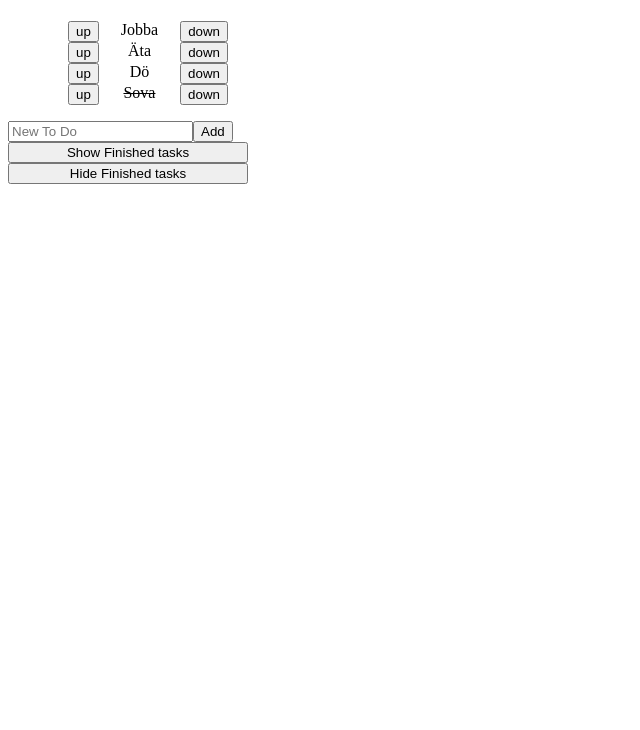
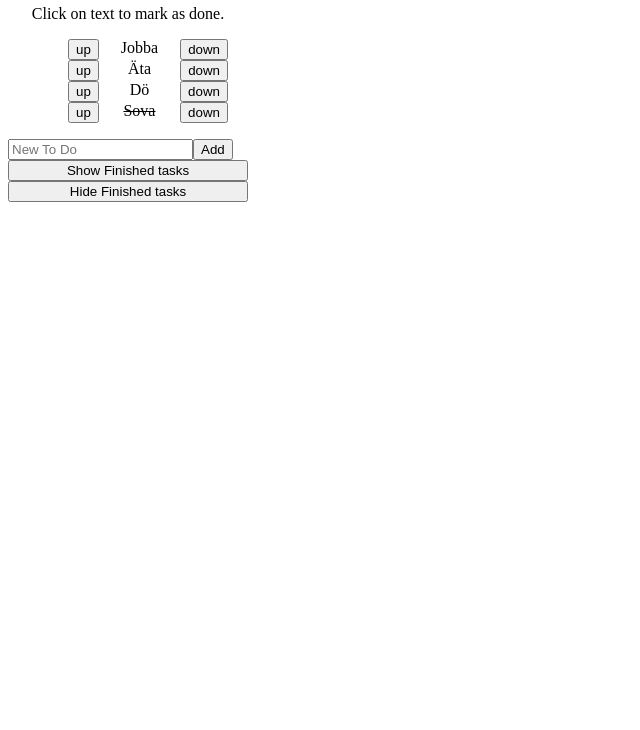
Before and after one commit to SimpeltDjur/ToDoList, a website built with Parcel: page index.html in a window 1280 px wide. Shown: the part 70-800 px from the top of the page, without its empty margins (0-640 px from the left). Built offline with nearby package versions, Linux system fonts and the light colour scheme.

Commit message:
Added a lill explanitory text for userfriendlyness.

```diff
--- a/index.html
+++ b/index.html
@@ -12,6 +12,7 @@
     <div class="flexList">
       <div class="flexList">
         <h2>To Do List</h2>
+        <span>Click on text to mark as done.</span>
 
         <ul id="list"></ul>
       </div>
```
